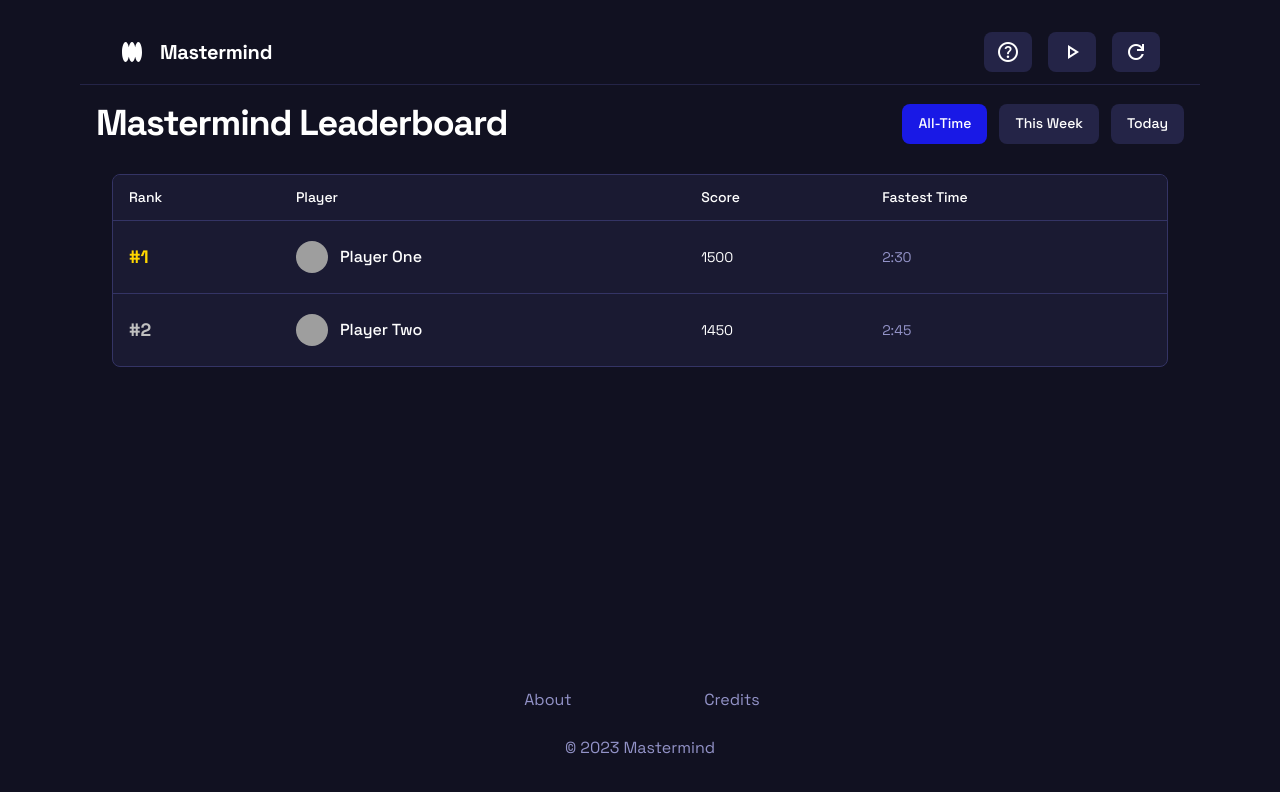
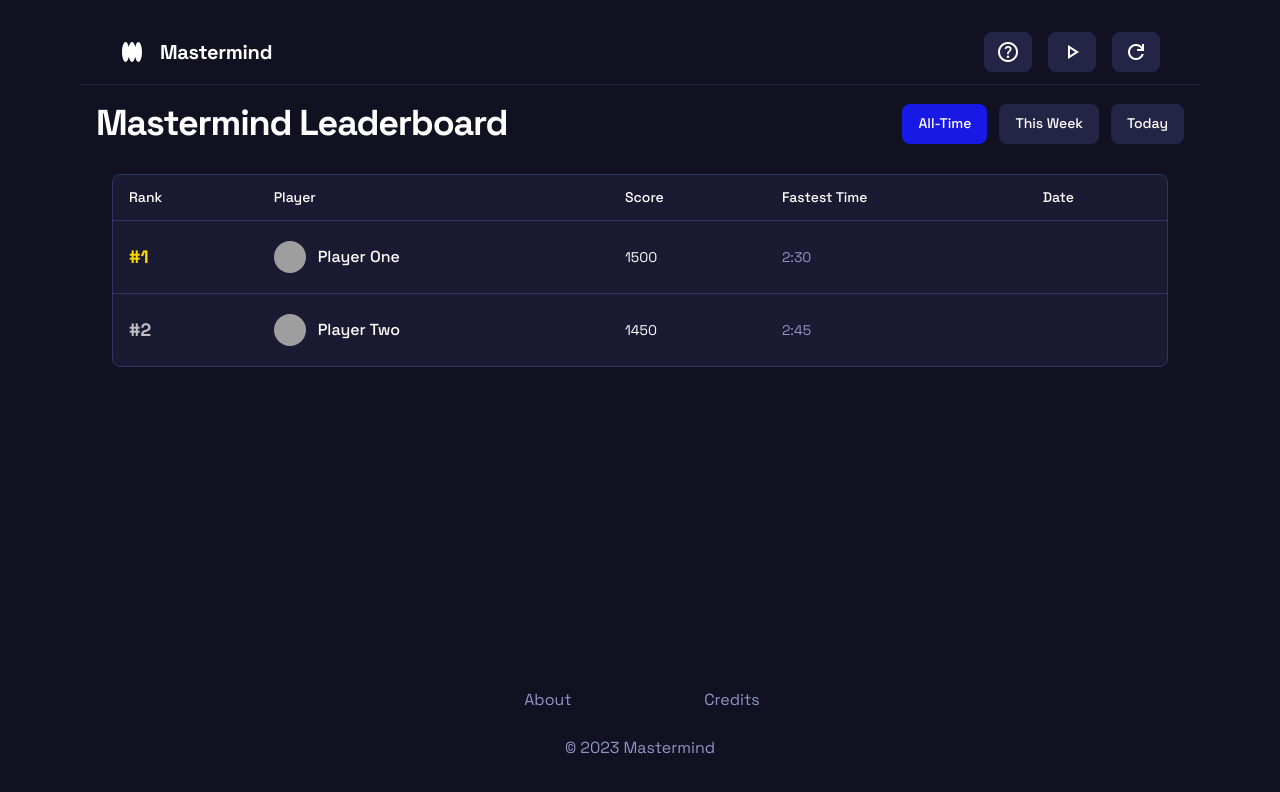
Before and after one commit to ahmedLePatapon/Mastermind_next, a Next.js app: page /scores in a window 1280 px wide. Shown: the top 792 px of the page. Built offline with nearby package versions, Linux system fonts and the light colour scheme; grey boxes are pictures that could not be loaded.

Commit message:
add Date to leaderBoard

```diff
--- a/app/(game)/components/Leaderboard.tsx
+++ b/app/(game)/components/Leaderboard.tsx
@@ -8,10 +8,18 @@ type Player = {
     avatar: string;
     score: number;
     fastestTime: string;
+    date: string;
 };
 
 type LeaderboardProps = {
-    players: Player[];
+    players: {
+        rank: number;
+        name: string;
+        avatar: string;
+        score: number;
+        fastestTime: string;
+        date: string;
+    }[];
 };
 
 export default function Leaderboard({ players }: LeaderboardProps) {
@@ -25,6 +33,7 @@ export default function Leaderboard({ players }: LeaderboardProps) {
                             <th className="px-4 py-3 text-left text-white text-sm font-medium leading-normal">Player</th>
                             <th className="px-4 py-3 text-left text-white text-sm font-medium leading-normal">Score</th>
                             <th className="px-4 py-3 text-left text-white text-sm font-medium leading-normal">Fastest Time</th>
+                            <th className="px-4 py-3 text-left text-white text-sm font-medium leading-normal"> Date</th>
                         </tr>
                     </thead>
 
@@ -67,6 +76,11 @@ export default function Leaderboard({ players }: LeaderboardProps) {
                                 <td className="h-[72px] px-4 py-2 text-[#9393c8] text-sm font-normal leading-normal">
                                     {player.fastestTime}
                                 </td>
+
+                                {/* Date */}
+                                <td className="h-[72px] px-4 py-2 text-[#9393c8] text-sm font-normal leading-normal">
+                                    {player.date}
+                                </td>
                             </tr>
                         ))}
                     </tbody>
```
